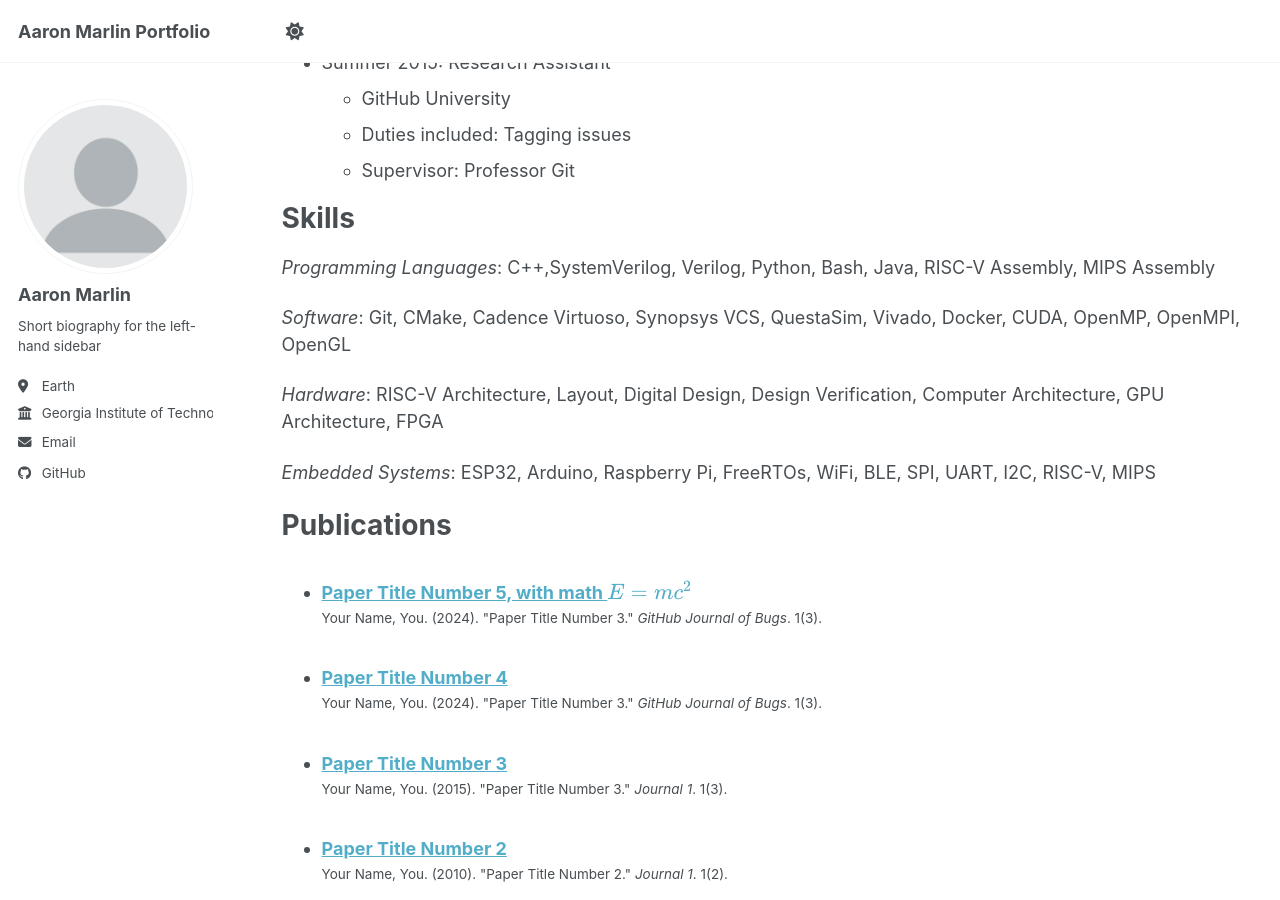
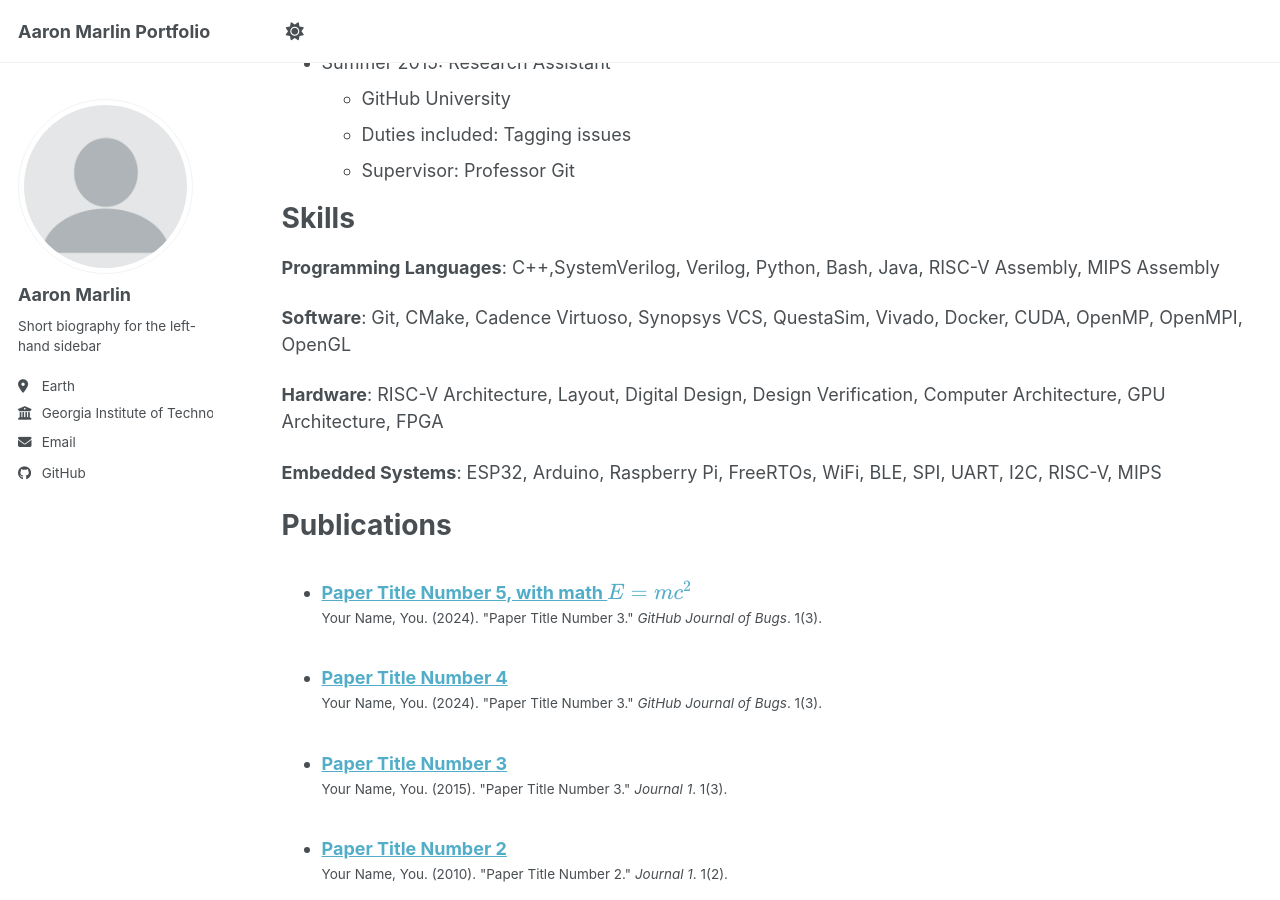
Before and after one commit to amarlin77/amarlin77.github.io, a Jekyll site: the page built from _pages/cv.md, in a window 1280 px wide and 900 px high, scrolled down 529 px. Built offline with Jekyll 4.4.1, drawn with Linux system fonts in a browser that asks for light colours; a script bundle is joined from its source files by our own code; library files that are not in the unit come from our copies.

Commit message:
updating CV

```diff
--- a/_pages/cv.md
+++ b/_pages/cv.md
@@ -32,13 +32,13 @@ Work experience
 
 Skills
 ======
-*Programming Languages*: C++,SystemVerilog, Verilog, Python, Bash, Java, RISC-V Assembly, MIPS Assembly
+**Programming Languages**: C++,SystemVerilog, Verilog, Python, Bash, Java, RISC-V Assembly, MIPS Assembly
 
-*Software*: Git, CMake, Cadence Virtuoso, Synopsys VCS, QuestaSim, Vivado, Docker, CUDA, OpenMP, OpenMPI, OpenGL
+**Software**: Git, CMake, Cadence Virtuoso, Synopsys VCS, QuestaSim, Vivado, Docker, CUDA, OpenMP, OpenMPI, OpenGL
 
-*Hardware*: RISC-V Architecture, Layout, Digital Design, Design Verification, Computer Architecture, GPU Architecture, FPGA
+**Hardware**: RISC-V Architecture, Layout, Digital Design, Design Verification, Computer Architecture, GPU Architecture, FPGA
 
-*Embedded Systems*: ESP32, Arduino, Raspberry Pi, FreeRTOs, WiFi, BLE, SPI, UART, I2C, RISC-V, MIPS
+**Embedded Systems**: ESP32, Arduino, Raspberry Pi, FreeRTOs, WiFi, BLE, SPI, UART, I2C, RISC-V, MIPS
 
 Publications
 ======
```
